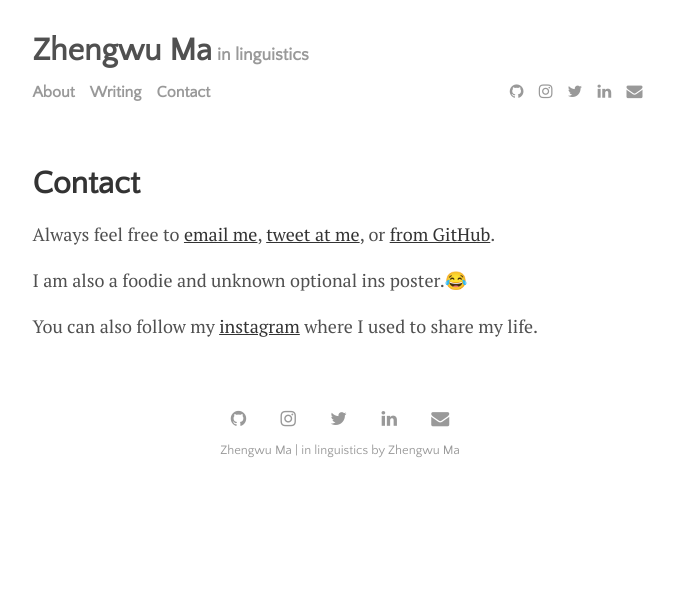
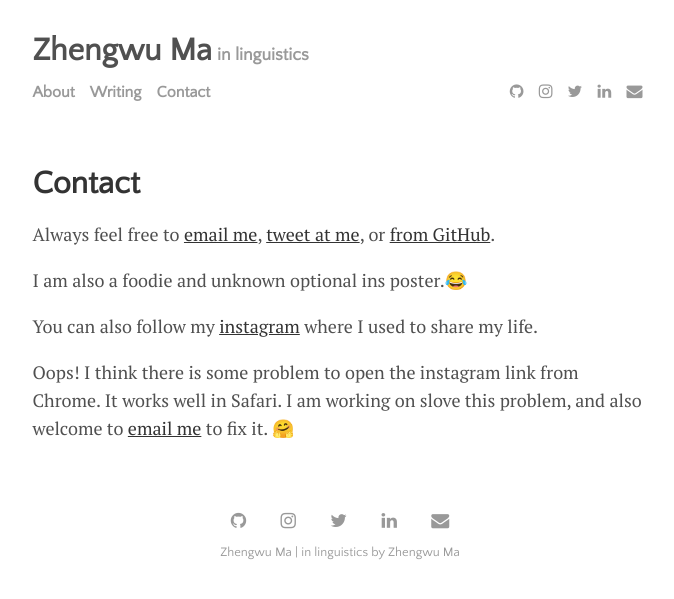
Before and after one commit to zhengwuma/zhengwuma.github.io, a Jekyll site: the page built from menu/contact.md, in a window 1280 px wide. Shown: the top 599 px of the page, without its empty margins (300-974 px from the left). Built offline with Jekyll 4.4.1, drawn with Linux system fonts in a browser that asks for light colours.

Commit message:
Update contact.md

```diff
--- a/menu/contact.md
+++ b/menu/contact.md
@@ -11,3 +11,5 @@ Always feel free to [email me](mailto:zhengwuma2-c@my.cityu.edu.hk), [tweet at m
 I am also a foodie and unknown optional ins poster.😂 <br>
 
 You can also follow my [instagram](https://www.instagram.com/zhengwu_ma/) where I used to share my life.
+
+Oops! I think there is some problem to open the instagram link from Chrome. It works well in Safari. I am working on slove this problem, and also welcome to [email me](mailto:zhengwuma2-c@my.cityu.edu.hk) to fix it. 🤗
```
